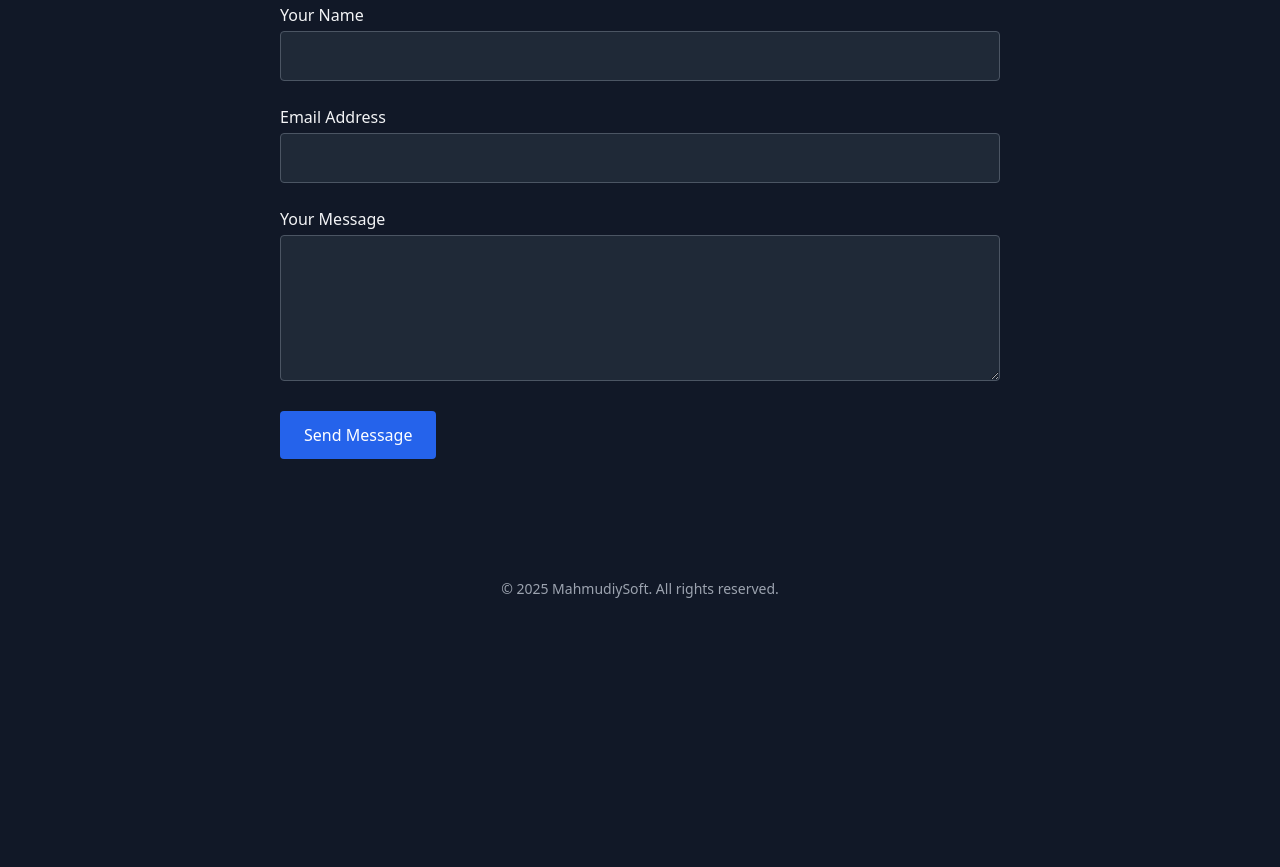
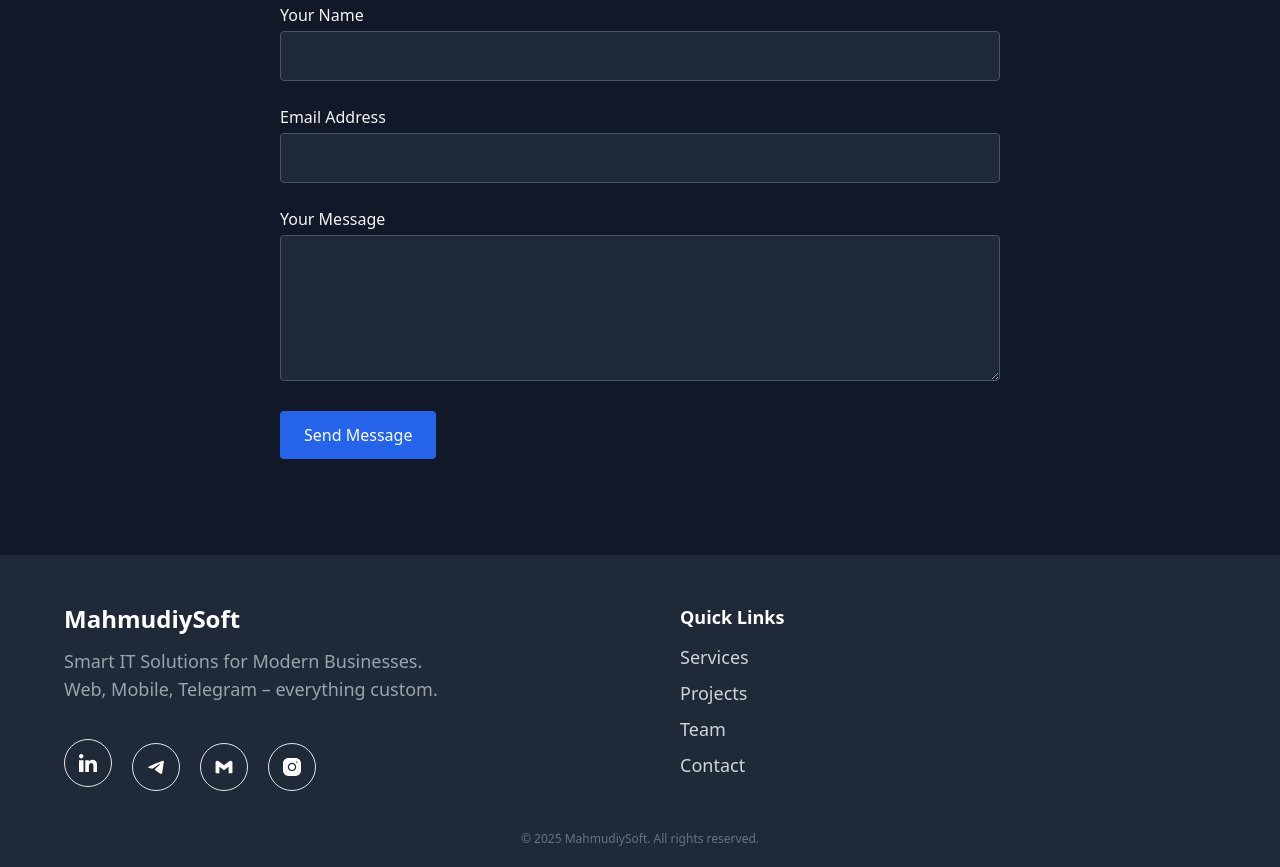
Before and after one commit to mahmudiyuz/mahmudiySoft-company, a plain HTML site: page index.html in a window 1280 px wide. Shown: the part 2101-2968 px from the top of the page. Before the commit the page ends 2724 px from the top, so only its background shows below. Drawn offline with nearby package versions, Linux system fonts and the light colour scheme.

Commit message:
added contacts and quick links to footer section

```diff
--- a/index.html
+++ b/index.html
@@ -262,8 +262,110 @@
     </section>
 
     <!-- Footer -->
-    <footer class="bg-gray-950 text-center py-6 text-sm text-gray-400">
-      © 2025 MahmudiySoft. All rights reserved.
+    <footer
+      class="bg-gray-800 text-gray-300 px-6 pt-12 pb-5 text-center md:text-left"
+    >
+      <div
+        class="max-w-6xl mx-auto grid md:grid-cols-2 gap-10 md:gap-20 text-sm"
+      >
+        <div class="flex flex-col gap-6 md:gap-8">
+          <div>
+            <h4 class="text-2xl font-bold text-white mb-3">MahmudiySoft</h4>
+            <p class="text-lg text-gray-400">
+              Smart IT Solutions for Modern Businesses.<br />
+              Web, Mobile, Telegram – everything custom.
+            </p>
+          </div>
+
+          <ul
+            class="space-y-2 flex gap-5 items-center justify-center md:justify-start"
+          >
+            <li>
+              <a
+                target="_blank"
+                title="mahmudiyuz"
+                href="https://www.linkedin.com/in/mahmudiyuz/"
+              >
+                <figure
+                  class="w-12 border rounded-full p-3.5 hover:opacity-50 transition duration-200"
+                >
+                  <img src="./assets/icons/linkedin.svg" alt="linkedin icon" />
+                </figure>
+              </a>
+            </li>
+            <li>
+              <a
+                target="_blank"
+                title="MahmudiyUz"
+                href="https://t.me/MahmudiyUz"
+              >
+                <figure
+                  class="w-12 border rounded-full p-3.5 hover:opacity-50 transition duration-200"
+                >
+                  <img src="./assets/icons/telegram.svg" alt="telegram icon" />
+                </figure>
+              </a>
+            </li>
+
+            <li>
+              <a
+                target="_blank"
+                title="muhammadqodirmahmudiy@gmail.com"
+                href="mailto:muhammadqodirmahmudiy@gmail.com"
+              >
+                <figure
+                  class="w-12 border rounded-full p-3.5 hover:opacity-50 transition duration-200"
+                >
+                  <img src="./assets/icons/gmail.svg" alt="gmail icon" />
+                </figure>
+              </a>
+            </li>
+
+            <li>
+              <a
+                target="_blank"
+                title="mahmudiyuz"
+                href="https://www.instagram.com/mahmudiy.uz/"
+              >
+                <figure
+                  class="w-12 border rounded-full p-3.5 hover:opacity-50 transition duration-200"
+                >
+                  <img
+                    src="./assets/icons/instagram.svg"
+                    alt="instagram icon"
+                  />
+                </figure>
+              </a>
+            </li>
+          </ul>
+        </div>
+
+        <div>
+          <h5 class="text-white text-lg font-semibold mb-3">Quick Links</h5>
+          <ul class="space-y-2">
+            <li>
+              <a href="#services" class="text-lg hover:text-blue-400"
+                >Services</a
+              >
+            </li>
+            <li>
+              <a href="#projects" class="text-lg hover:text-blue-400"
+                >Projects</a
+              >
+            </li>
+            <li>
+              <a href="#team" class="text-lg hover:text-blue-400">Team</a>
+            </li>
+            <li>
+              <a href="#contact" class="text-lg hover:text-blue-400">Contact</a>
+            </li>
+          </ul>
+        </div>
+      </div>
+
+      <div class="mt-10 text-center text-xs text-gray-500">
+        © 2025 MahmudiySoft. All rights reserved.
+      </div>
     </footer>
 
     <!-- Success Modal -->
@@ -298,9 +400,6 @@
 
     <!-- AOS JS -->
     <script src="https://cdn.jsdelivr.net/npm/aos@2.3.4/dist/aos.js"></script>
-    <script>
-      AOS.init({ duration: 1000, once: true });
-    </script>
     <script src="./main.js"></script>
   </body>
 </html>
--- a/main.js
+++ b/main.js
@@ -1,3 +1,5 @@
+AOS.init({ duration: 1000, once: true });
+
 // Form validation and submission
 document.querySelector("form").addEventListener("submit", function (e) {
   e.preventDefault();
```
Also changed, not shown: assets/icons/gmail.svg (added), assets/icons/instagram.svg (added), assets/icons/linkedin.svg (added), assets/icons/telegram.svg (added).
